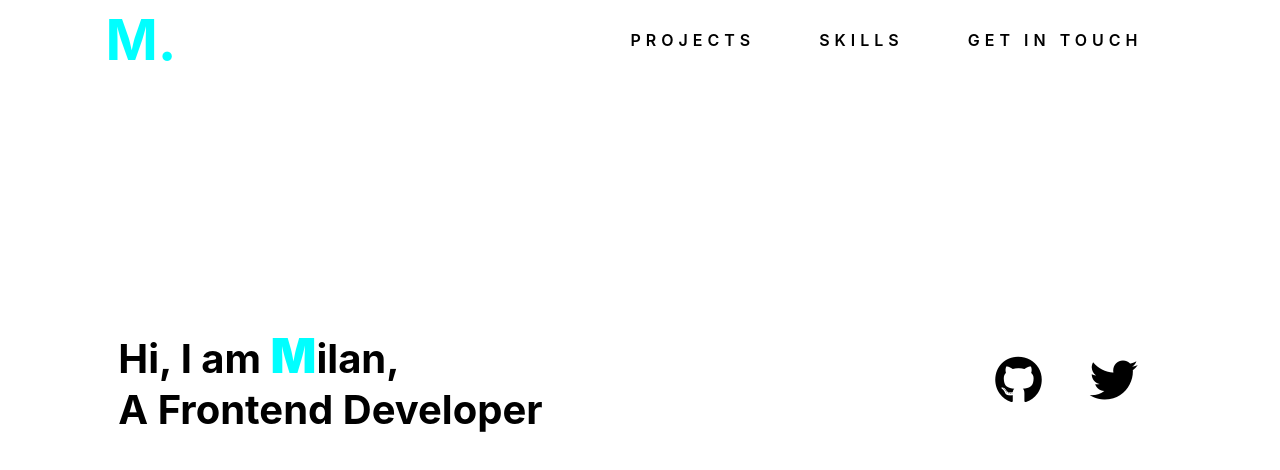
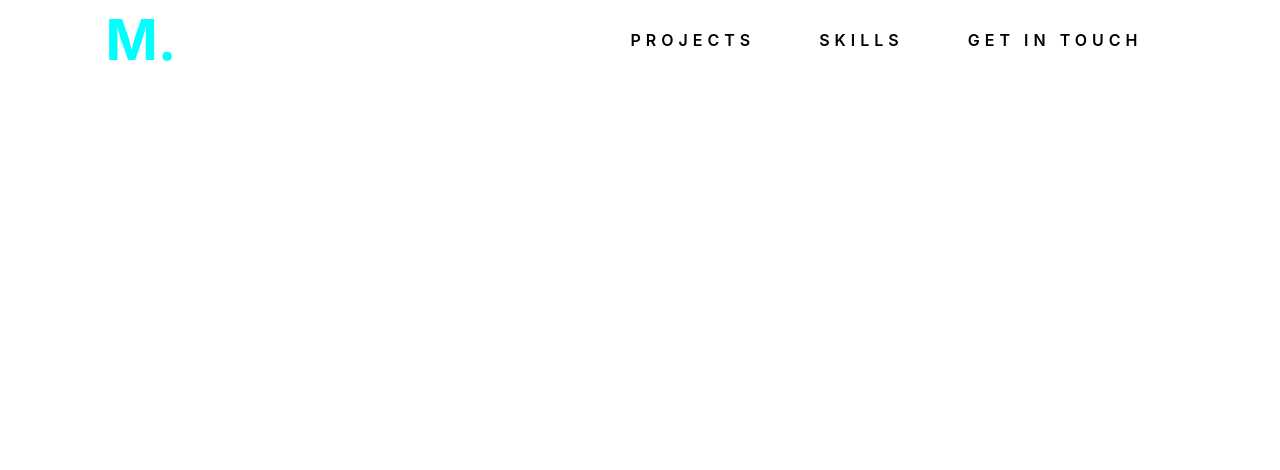
Before and after one commit to Lane876/portfolioReact, a React (Create React App) app: page / in a window 1280 px wide. Shown: the top 470 px of the page. Built offline with nearby package versions, Linux system fonts and the light colour scheme.

Commit message:
home.component

```diff
--- a/src/App.js
+++ b/src/App.js
@@ -33,8 +33,8 @@ function App() {
     <div className="App">
       <IntroOverlay />
       <Navbar />
-      <Home />
-      {/* <Route exact path="/home" component={Home} /> */}
+      {/* <Home /> */}
+      <Route exact path="/home" component={Home} />
       <Switch>
         <Route path="/skills" component={Skills} />
         <Route path="/projects" component={Projects} />
```
